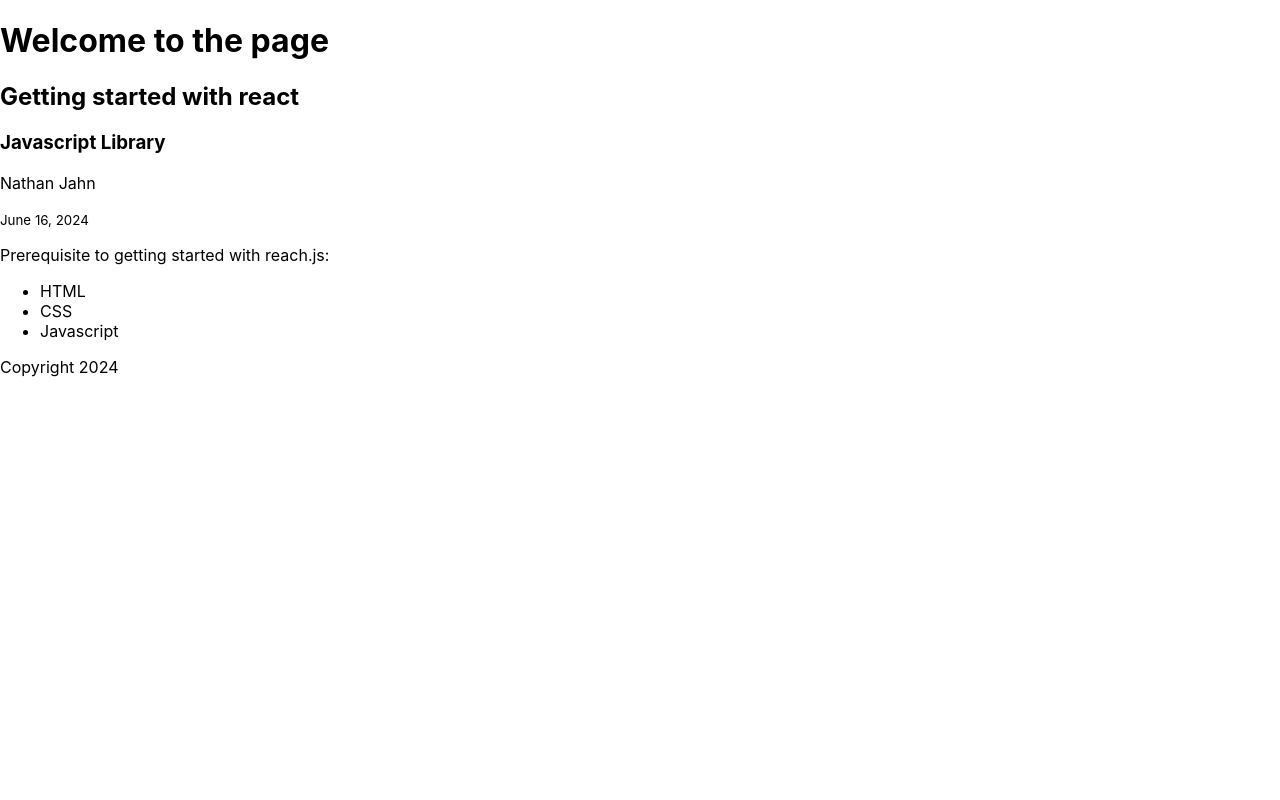
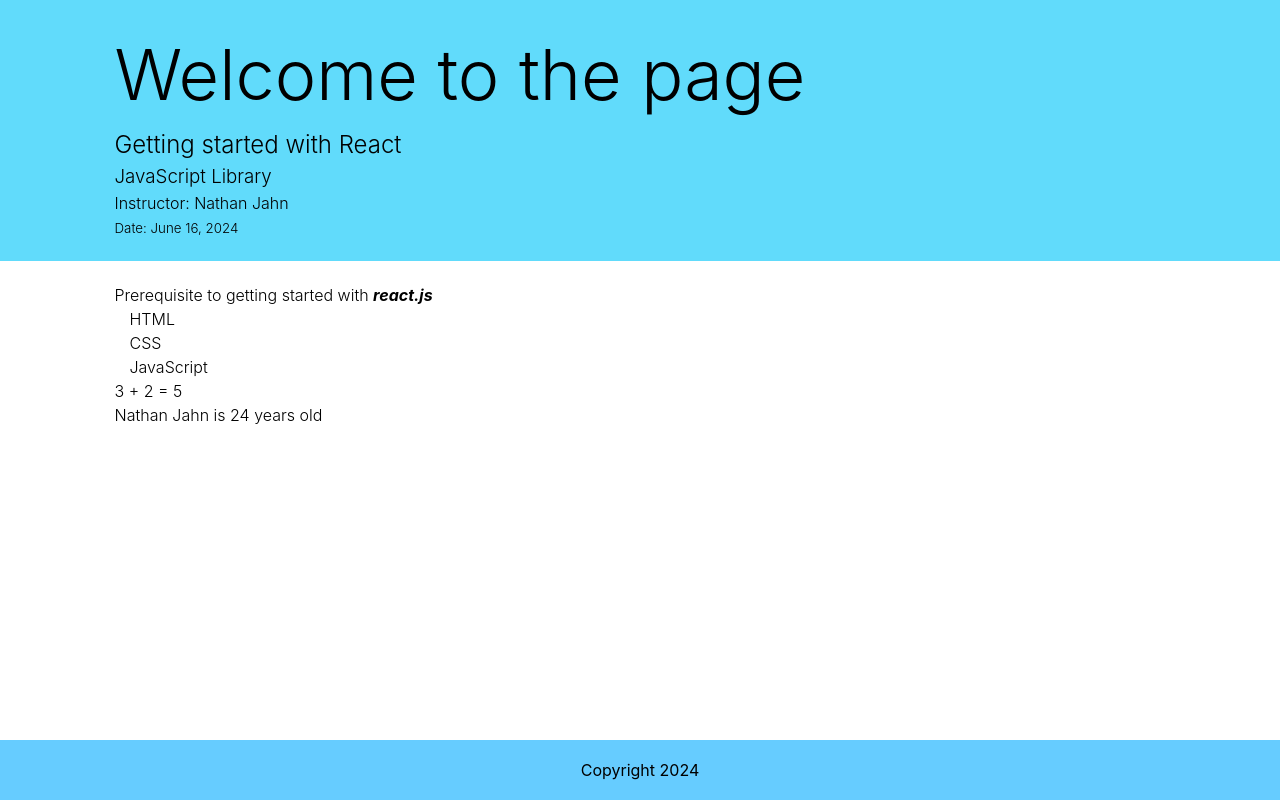
Before and after one commit to njahn88/ReactLearnings, a React (Create React App) app in the folder react-learn/: page / in a window 1280 px wide. Built offline with nearby package versions, Linux system fonts and the light colour scheme.

Commit message:
Added body elements using React based JavaScript

```diff
--- a/react-learn/public/index.html
+++ b/react-learn/public/index.html
@@ -15,6 +15,10 @@
       user's mobile device or desktop. See https://developers.google.com/web/fundamentals/web-app-manifest/
     -->
     <link rel="manifest" href="%PUBLIC_URL%/manifest.json" />
+    <link
+      href="https://fonts.googleapis.com/css?family=Montserrat:300,400,500|Roboto:300,400,500&display=swap"
+      rel="stylesheet"
+    />
     <!--
       Notice the use of %PUBLIC_URL% in the tags above.
       It will be replaced with the URL of the `public` folder during the build.
@@ -24,6 +28,84 @@
       work correctly both with client-side routing and a non-root public URL.
       Learn how to configure a non-root public URL by running `npm run build`.
     -->
+    <style>
+      /* == General style === */
+      * {
+        box-sizing: border-box;
+        padding: 0;
+        margin: 0;
+      }
+
+      html,
+      body {
+        height: 100%;
+        line-height: 1.5;
+        font-family: 'Montserrat';
+        font-weight: 300;
+        color: black;
+      }
+
+      .root {
+        min-height: 100%;
+        position: relative;
+      }
+
+      .header-wrapper,
+      .main-wrapper,
+      .footer-wrapper {
+        width: 85%;
+        margin: auto;
+      }
+
+      .header-wrapper,
+      .main-wrapper {
+        padding: 10px;
+        margin: 2px auto;
+      }
+
+      h1 {
+        font-size: 70px;
+        font-weight: 300;
+      }
+
+      h2,
+      h3 {
+        font-weight: 300;
+      }
+
+      header {
+        background-color: #61dbfb;
+        padding: 10px;
+      }
+
+      main {
+        padding: 10px 10px 60px;
+        /* Height of the footer */
+      }
+
+      ul {
+        margin-left: 15px;
+      }
+
+      ul li {
+        list-style: none;
+      }
+
+      footer {
+        position: absolute;
+        bottom: 0;
+        width: 100%;
+        height: 60px;
+        /* Height of the footer */
+        background: #6cf;
+      }
+
+      .footer-wrapper {
+        font-weight: 400;
+        text-align: center;
+        line-height: 60px;
+      }
+    </style>
     <title>React App</title>
   </head>
   <body>
--- a/react-learn/src/index.js
+++ b/react-learn/src/index.js
@@ -4,31 +4,78 @@ import './index.css';
 import App from './App';
 import reportWebVitals from './reportWebVitals';
 
+//Reach allows for easy creation of reusable HTML using JavaScript
+
+const welcome = 'Welcome to the page'
+const title = 'Getting started with React'
+const subtitle = 'JavaScript Library'
+const author = {
+  firstName: 'Nathan',
+  lastName: 'Jahn',
+}
+const date = 'June 16, 2024'
+
 
 const header = (
   <header>
-    <h1>Welcome to the page</h1>
-    <h2>Getting started with react</h2>
-    <h3>Javascript Library</h3>
-    <p>Nathan Jahn</p>
-    <small>June 16, 2024</small>
+    <div className='header-wrapper'>
+      <h1>{welcome}</h1>
+      <h2>{title}</h2>
+      <h3>{subtitle}</h3>
+      <p>
+        Instructor: {author.firstName} {author.lastName}
+      </p>
+      <small>Date: {date}</small>
+    </div>
   </header>
 )
 
+const numOne = 3
+const numTwo = 2
+
+const result = (
+  <p>
+    {numOne} + {numTwo} = {numOne + numTwo}
+  </p>
+)
+
+// Creating variables can allow you to insert them using {}
+const yearBorn = 2000
+const currentYear = new Date().getFullYear()
+const age = currentYear - yearBorn
+const personAge = (
+  <p>
+    {' '}
+    {author.firstName} {author.lastName} is {age} years old
+  </p>
+)
+
+const techs = ['HTML', 'CSS', 'JavaScript']
+const techsFormatted = techs.map((tech) => <li>{tech}</li>)
+
+// Using className="?" allows you to pull from the header style if
+// desired
 const main = (
   <main>
-    <p>Prerequisite to getting started with reach.js:</p>
-    <ul>
-      <li>HTML</li>
-      <li>CSS</li>
-      <li>Javascript</li>
-    </ul>
+    <div className='main-wrapper'>
+      <p>Prerequisite to getting started with {' '}
+        <strong>
+          <em>react.js</em>
+        </strong>
+      </p>
+      <ul>{techsFormatted}</ul>
+      {result}
+      {personAge}
+    </div>
   </main>
 )
 
+const copyRight = 'Copyright 2024'
 const footer = (
   <footer>
-    <p>Copyright 2024</p>
+    <div className='footer-wrapper'>
+      <p>{copyRight}</p>
+    </div>
   </footer>
 )
 
```
